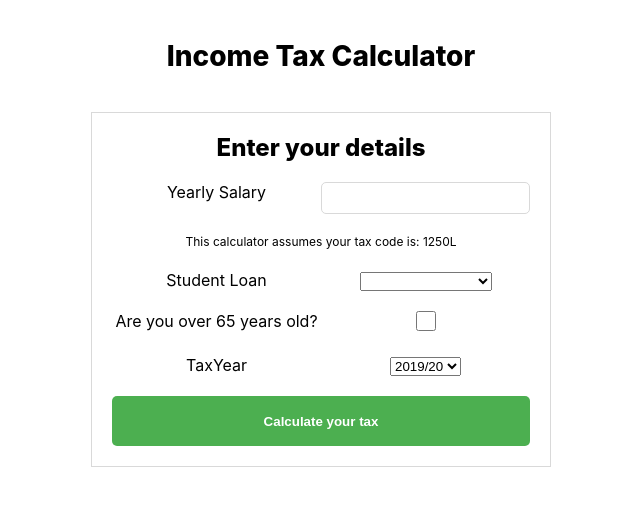
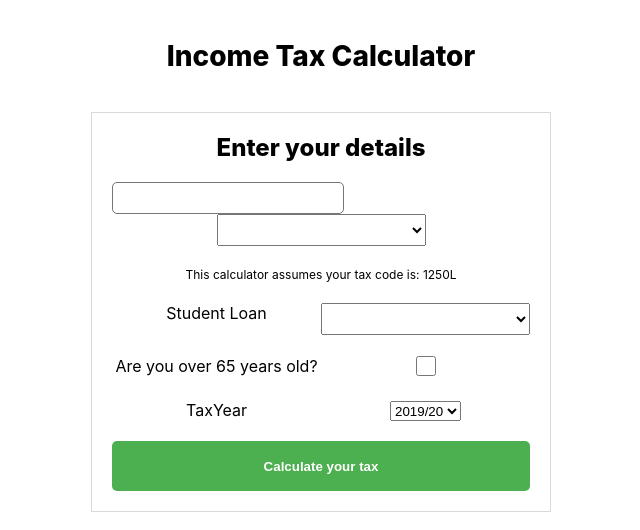
Before and after one commit to ektarathi/tax-calculator, a React (Create React App) app: page / in a window 1280 px wide. Shown: the top 530 px of the page, without its empty margins (319-959 px from the left). Built offline with nearby package versions, Linux system fonts and the light colour scheme.

Commit message:
Updated Student Loan conditional logic

```diff
--- a/src/components/DropDown.tsx
+++ b/src/components/DropDown.tsx
@@ -9,7 +9,7 @@ const DropDown: React.SFC<DropDownProps> = ({label, onChange, value}: DropDownPr
     return (
         <div className="question">
             <label htmlFor="taxYear">{label}</label>
-            <select value={value} id="taxYear" onChange={onChange}>
+            <select className="taxYear" value={value} id="taxYear" onChange={onChange}>
                 <option value="19/20">
                     2019/20
                 </option>
--- a/src/components/Form.tsx
+++ b/src/components/Form.tsx
@@ -20,12 +20,27 @@ const Form: React.SFC<FormProps> = () => {
   const [nationalInsurance, setNationalInsurance] = React.useState("" as any);
   const [takeHomeSalary, setTakeHomeSalary] = React.useState("" as any);
   const [loan, setLoan] = React.useState("" as any);
+  const [error, setError] = React.useState(false);
 
   const calculateTax = (event: any) => {
     event.preventDefault();
     if (value !== "") {
       setDisplayTable(true);
     }
+
+    if (loanSelect === "Repayment Plan 2") {
+      if (value < 26575 && taxYear === "20/21") {
+        setDisplayTable(false);
+        setError(true);
+      } else if (value < 25725 && taxYear === "19/20") {
+        setDisplayTable(false);
+        setError(true);
+      } else {
+        setDisplayTable(true);
+        setError(false);
+      }
+    }
+
     // calculating Taxable Salary
     let salary = value - 12500;
     setTaxableSalary(salary);
@@ -40,7 +55,7 @@ const Form: React.SFC<FormProps> = () => {
 
     // Calculate Student Loan
     let stLoan = studentLoan(value, loanSelect, taxYear);
-    console.log(stLoan)
+    console.log(stLoan);
     setLoan(stLoan);
 
     if (stLoan !== undefined) {
@@ -68,7 +83,6 @@ const Form: React.SFC<FormProps> = () => {
       <form className="formQuestions">
         <h2>Enter your details</h2>
         <div className="question">
-          <label htmlFor="yearlySalary">Yearly Salary</label>
           <input
             id="yearlySalary"
             name="yearlySalary"
@@ -76,6 +90,15 @@ const Form: React.SFC<FormProps> = () => {
             onChange={(event) => setValue(event.target.value)}
             className="form-input"
           />
+          <select id="salary">
+            <option value="yearly">Year</option>
+            <option value="monthly">Month - (12 Months)</option>
+          </select>
+          {error ? (
+            <p className="errorMessage">The selected salary of {value} is less than the threshold value</p>
+          ) : (
+            ""
+          )}
           <p>
             <small>This calculator assumes your tax code is: 1250L</small>
           </p>
@@ -84,6 +107,8 @@ const Form: React.SFC<FormProps> = () => {
           label="Student Loan"
           onChange={selectLoanValue}
           value={loanSelect}
+          option1="Repayment Plan 1"
+          option2="Repayment Plan 2"
         />
         <Checkbox
           text="Are you over 65 years old?"
--- a/src/components/StudentLoan.tsx
+++ b/src/components/StudentLoan.tsx
@@ -3,18 +3,19 @@ export interface StudentLoanProps {
     label: string;
     onChange: (event: any) => void;
     value: any;
+    option1: string; option2: string;
 }
 
-const StudentLoan: React.SFC<StudentLoanProps> = ({label, onChange, value}: StudentLoanProps) => {
+const StudentLoan: React.SFC<StudentLoanProps> = ({label, onChange, value, option2, option1}: StudentLoanProps) => {
     return (
         <div className="question">
             <label htmlFor="taxYear">{label}</label>
             <select value={value} id="taxYear" onChange={onChange}>
                 <option></option>
-                <option value="plan1">
-                    Repayment Plan 1
+                <option value={option1}>
+                    {option1}
                 </option>
-                <option value="plan2">Repayment Plan 2</option>
+                <option value={option2}>{option2}</option>
             </select>
         </div>
      );
--- a/src/scss/_form.scss
+++ b/src/scss/_form.scss
@@ -32,18 +32,28 @@
 		.form-input {
 			padding: 15px;
 			@include border-radius;
-			border: 1px solid #d9d9d9;
-			display: block;
-			margin-top: 5px;
+			border: 1px solid #767676;
+			width: auto;
+			height: 20px;
+			float: left;
+			@extend %box-sizing;
+		}
+
+		select {
+			height: 20px;
+			padding: 15px;
 			width: 50%;
-			height: 20px;
-			@extend %box-sizing;
 		}
 
 		.checkbox {
 			width: 20px;
 			height: 20px;
 			margin-top: 0;
+		}
+
+		.taxYear {
+			padding: 0;
+			width: auto;
 		}
 	}
 }
@@ -71,8 +81,7 @@
 
 .errorMessage {
 	color: #e43c3c;
-	font-weight: bold;
-	display: none;
-	margin: -10px 0 10px;
-	&.show { display: block; }
+	display: block;
+	margin: 5px 0;
+	font-size: 12px;
 }
--- a/src/utiities/StudentLoan.ts
+++ b/src/utiities/StudentLoan.ts
@@ -4,9 +4,9 @@ export const studentLoan = (value: any, option: any, year: any) => {
     console.log(option, year);
     // student loan threshold
     let studentLoanThresh;
-    if(option === 'plan1') {
+    if(option === 'Repayment Plan 1') {
         studentLoanThresh = 17330;
-    } else if(option === 'plan2') {
+    } else if(option === 'Repayment Plan 2') {
         if(year === '19/20') {
             studentLoanThresh = 25725;
         } else {
```
Also changed, not shown: 1 other file (tests, documents, lock files or other folders).
